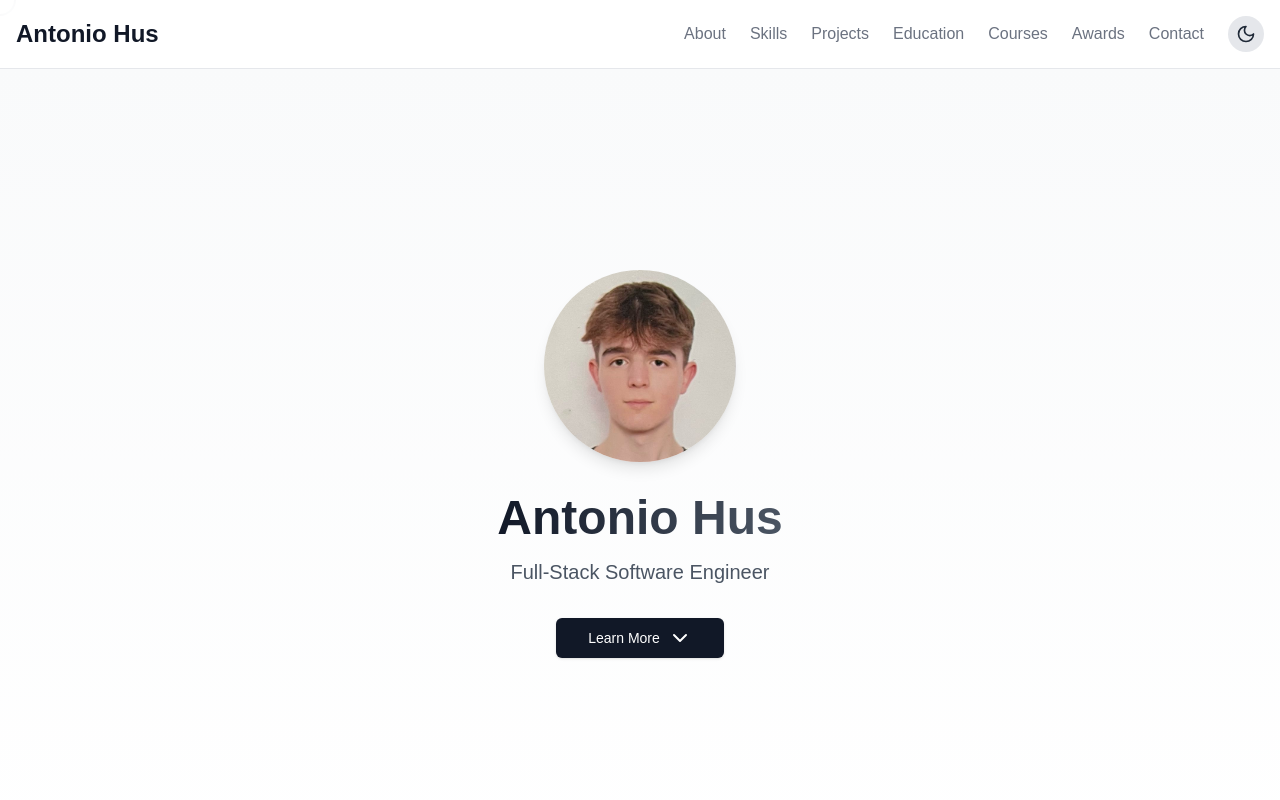
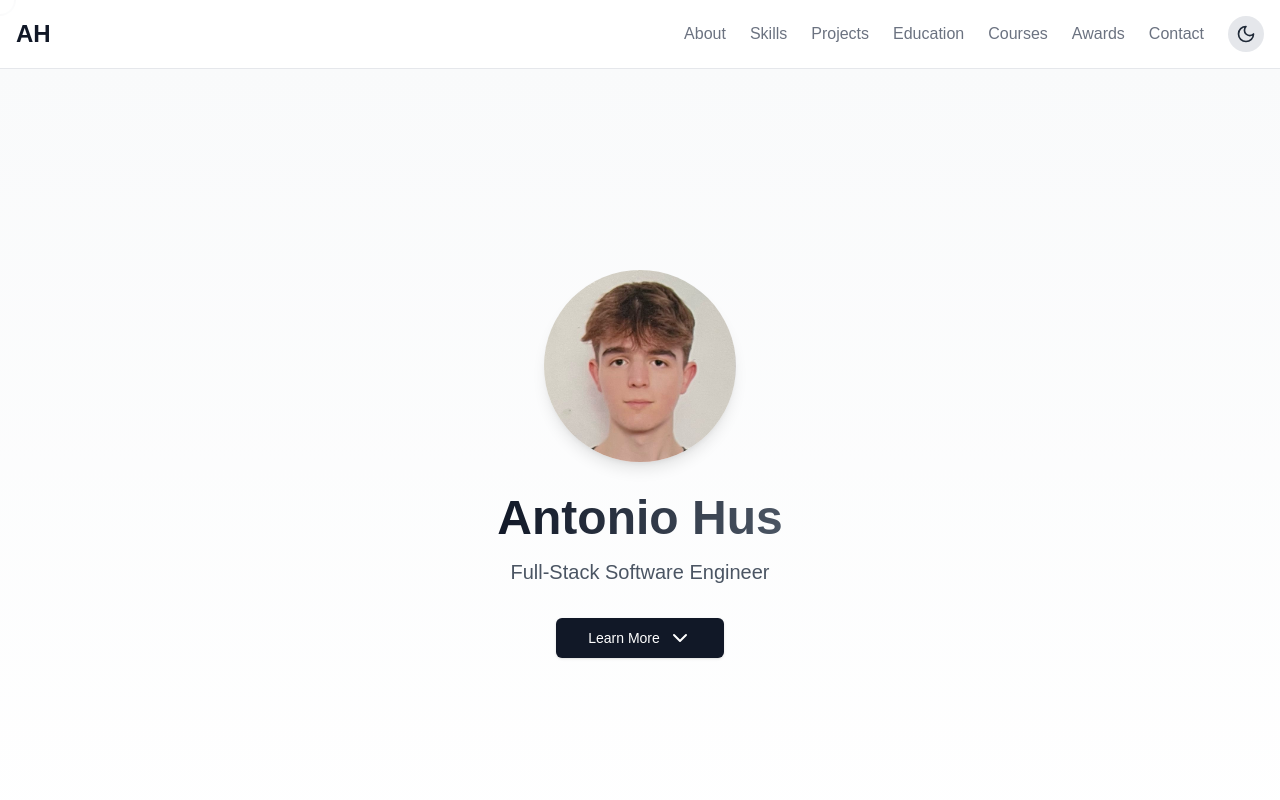
Before and after one commit to antonio-hus/Portfolio, a Next.js app: page / in a window 1280 px wide. Shown: the top 800 px of the page. Built offline with nearby package versions, Linux system fonts and the light colour scheme.

Commit message:
Updated Metadata and Header

```diff
--- a/app/layout.tsx
+++ b/app/layout.tsx
@@ -14,8 +14,8 @@ const geistMono = localFont({
 });
 
 export const metadata: Metadata = {
-  title: "Create Next App",
-  description: "Generated by create next app",
+  title: "Antonio Hus | Software Engineer",
+  description: "Personal Software Engineering Portfolio of Antonio Hus",
 };
 
 export default function RootLayout({
--- a/components/antoniohus-portfolio.tsx
+++ b/components/antoniohus-portfolio.tsx
@@ -72,7 +72,7 @@ export function AntonioHusPortfolio() {
         {/* Header */}
         <header className="fixed top-0 left-0 right-0 z-50 backdrop-blur-md bg-white/90 dark:bg-gray-900/90 border-b border-gray-200 dark:border-gray-700">
           <div className="container mx-auto px-4 py-4 flex justify-between items-center">
-            <h1 className="text-2xl font-semibold">Antonio Hus</h1>
+            <h1 className="text-2xl font-semibold">AH</h1>
             <nav className="flex items-center space-x-6">
               {['about', 'skills', 'projects', 'education', 'courses', 'awards', 'contact'].map((section) => (
                 <button
```
